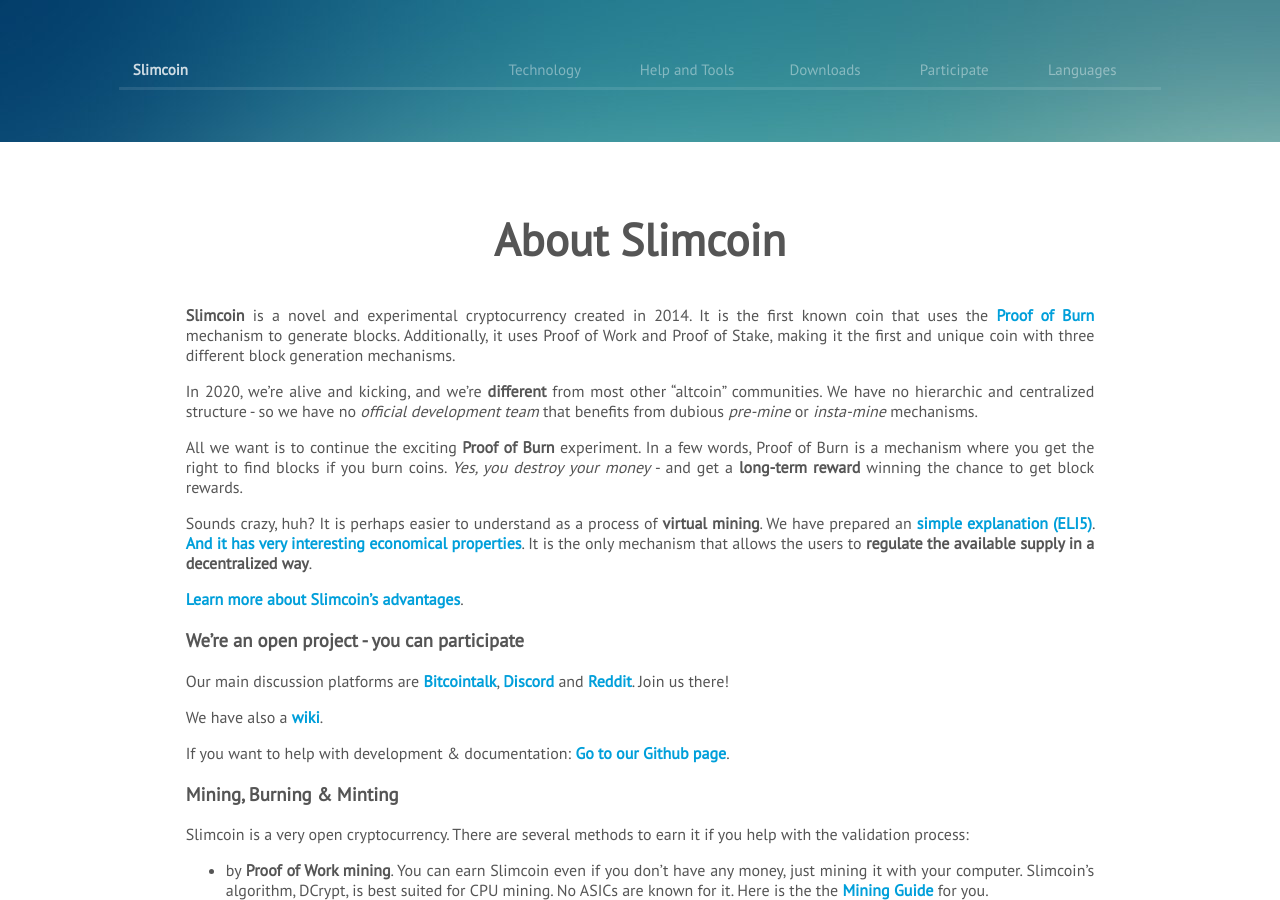
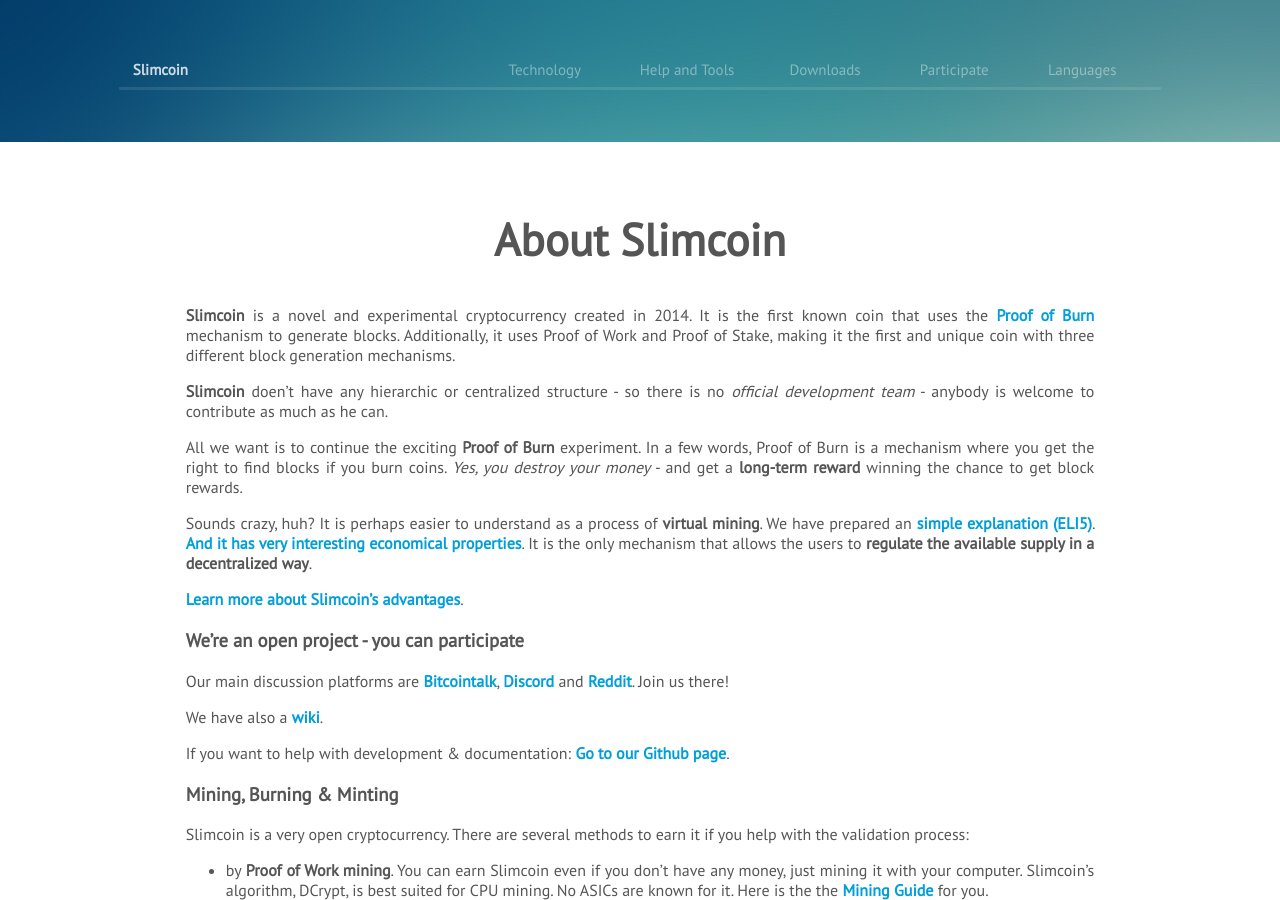
Before and after one commit to slimcoin-project/slimcoin-project.github.io, a Jekyll site: the page built from content/en/about-slimcoin.md, in a window 1280 px wide and 900 px high. Built offline with Jekyll 4.4.1, drawn with Linux system fonts in a browser that asks for light colours; some web fonts are replaced.

Commit message:
Update about-slimcoin.md

```diff
--- a/content/en/about-slimcoin.md
+++ b/content/en/about-slimcoin.md
@@ -11,7 +11,7 @@
 
 **Slimcoin** is a novel and experimental cryptocurrency created in 2014. It is the first known coin that uses the [Proof of Burn](https://en.bitcoin.it/wiki/Proof_of_burn) mechanism to generate blocks. Additionally, it uses Proof of Work and Proof of Stake, making it the first and unique coin with three different block generation mechanisms.
 
-In 2020, we're alive and kicking, and we're **different** from most other "altcoin" communities. We have no hierarchic and centralized structure - so we have no *official development team* that benefits from dubious *pre-mine* or *insta-mine* mechanisms.
+**Slimcoin** doen't have any hierarchic or centralized structure - so there is no *official development team* - anybody is welcome to contribute as much as he can.
 
 All we want is to continue the exciting **Proof of Burn** experiment.  In a few words, Proof of Burn is a mechanism where you get the right to find blocks if you burn coins. *Yes, you destroy your money* - and get a **long-term reward** winning the chance to get block rewards.
 
```
